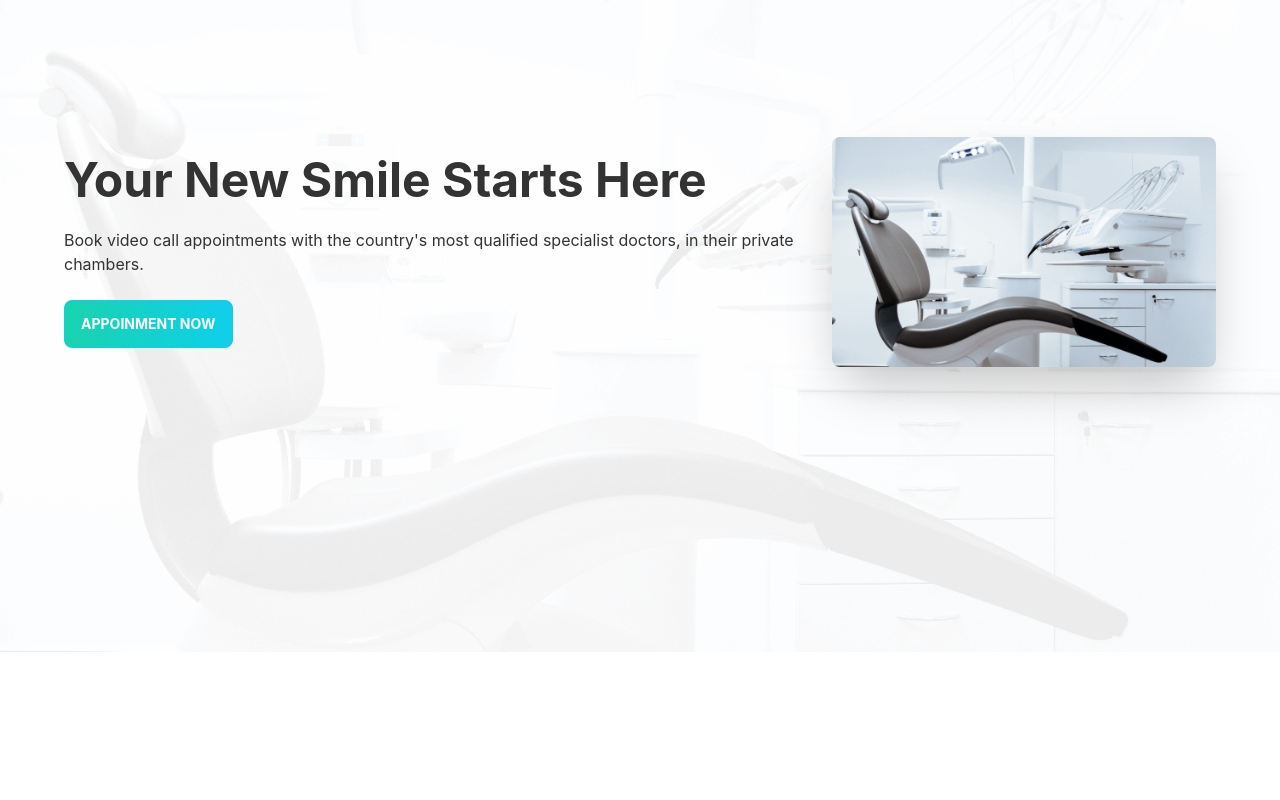
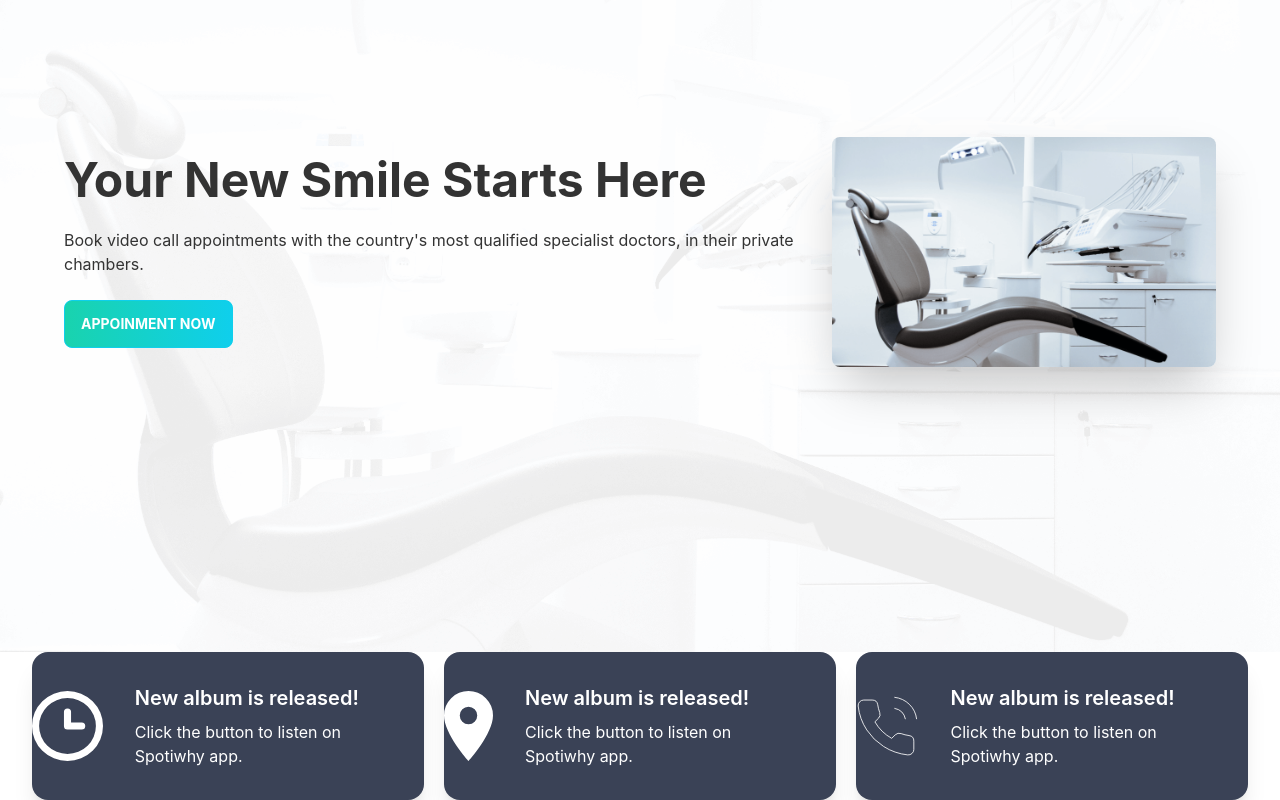
Before and after one commit to arnobtarafder/medico-healer, a React (Create React App) app: page / in a window 1280 px wide. Shown: the part 212-1012 px from the top of the page. Before the commit the page ends 864 px from the top, so only its background shows below. Built offline with nearby package versions, Linux system fonts and the light colour scheme.

Commit message:
add: information cards at home

```diff
--- /dev/null
+++ b/src/Components/Banner/Banner.css
@@ -0,0 +1,3 @@
+.background-banner-image {
+    background-image: url(../../assets/images/bg.png);
+}
--- a/src/Pages/Home/Banner/Banner.js
+++ b/src/Components/Banner/Banner.js
@@ -1,5 +1,5 @@
 import React from 'react';
-import chair from "../../../assets/images/chair.png";
+import chair from "../../assets/images/chair.png";
 import "./Banner.css";
 
 const Banner = () => {
--- /dev/null
+++ b/src/Components/Information/InfoCard.js
@@ -0,0 +1,15 @@
+import React from 'react';
+
+const InfoCard = ({img}) => {
+    return (
+        <div class="card lg:card-side bg-accent shadow-xl">
+        <figure><img src={img} alt="Album" /></figure>
+        <div class="card-body">
+          <h2 class="card-title">New album is released!</h2>
+          <p>Click the button to listen on Spotiwhy app.</p>
+        </div>
+      </div>
+    );
+};
+
+export default InfoCard;
--- /dev/null
+++ b/src/Components/Information/Information.js
@@ -0,0 +1,18 @@
+import React from 'react';
+import InfoCard from './InfoCard';
+import clock from "../../assets/icons/clock.svg";
+import marker from "../../assets/icons/marker.svg";
+import phone from "../../assets/icons/phone.svg";
+import quote from "../../assets/icons/quote.svg";
+
+const Information = () => {
+    return (
+        <div className='grid grid-cols-1 lg:grid-cols-3 md:grid-cols-3 gap-5 px-8 text-white'>
+            <InfoCard img={clock} />
+            <InfoCard img={marker} />
+            <InfoCard img={phone} />
+        </div>
+    );
+};
+
+export default Information;
--- a/src/Pages/Home/Banner/Banner.css
+++ /dev/null
@@ -1,3 +0,0 @@
-.background-banner-image {
-    background-image: url(../../../assets/images/bg.png);
-}
--- a/src/Pages/Home/Home.js
+++ b/src/Pages/Home/Home.js
@@ -1,10 +1,12 @@
 import React from 'react';
-import Banner from './Banner/Banner';
+import Banner from '../../Components/Banner/Banner';
+import Information from '../../Components/Information/Information';
 
 const Home = () => {
     return (
         <div>
             <Banner />
+            <Information />
         </div>
     );
 };
```
